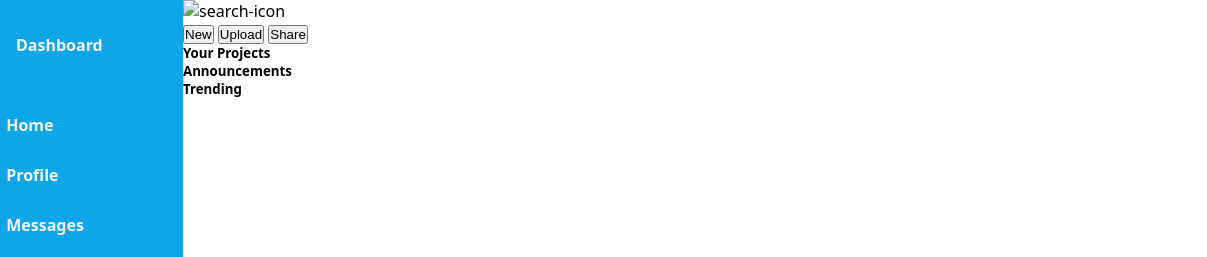
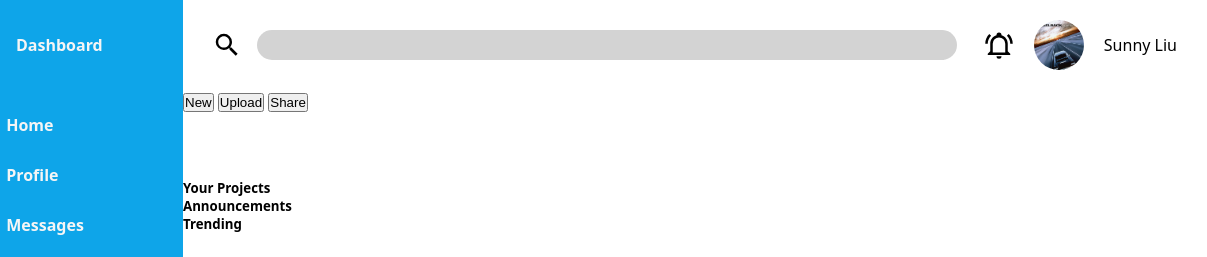
Before and after one commit to Mouzone/admin-dashboard, a plain HTML site: page index.html in a window 1280 px wide. Shown: the top 257 px of the page, 73-1280 px from the left. Drawn offline with Linux system fonts and the light colour scheme.

Commit message:
Fomrat and style searchbar

```diff
--- a/index.html
+++ b/index.html
@@ -56,13 +56,13 @@
         <div class="main">
             <div class="top-bar">
                 <div class="searchbar">
-                    <img src="" alt="search-icon">
-<!--                    search bar-->
+                    <svg class="account-img" id="magnifying-glass" xmlns="http://www.w3.org/2000/svg" viewBox="0 0 24 24"><path d="M9.5,3A6.5,6.5 0 0,1 16,9.5C16,11.11 15.41,12.59 14.44,13.73L14.71,14H15.5L20.5,19L19,20.5L14,15.5V14.71L13.73,14.44C12.59,15.41 11.11,16 9.5,16A6.5,6.5 0 0,1 3,9.5A6.5,6.5 0 0,1 9.5,3M9.5,5C7,5 5,7 5,9.5C5,12 7,14 9.5,14C12,14 14,12 14,9.5C14,7 12,5 9.5,5Z" /></svg>
+                    <div class="bar"></div>
                 </div>
                 <div class="widgets">
-<!--                    alerts-->
-<!--                    profile-->
-<!--                    account name-->
+                    <svg class="account-img" xmlns="http://www.w3.org/2000/svg" viewBox="0 0 24 24"><path d="M10,21H14A2,2 0 0,1 12,23A2,2 0 0,1 10,21M21,19V20H3V19L5,17V11C5,7.9 7.03,5.17 10,4.29C10,4.19 10,4.1 10,4A2,2 0 0,1 12,2A2,2 0 0,1 14,4C14,4.1 14,4.19 14,4.29C16.97,5.17 19,7.9 19,11V17L21,19M17,11A5,5 0 0,0 12,6A5,5 0 0,0 7,11V18H17V11M19.75,3.19L18.33,4.61C20.04,6.3 21,8.6 21,11H23C23,8.07 21.84,5.25 19.75,3.19M1,11H3C3,8.6 3.96,6.3 5.67,4.61L4.25,3.19C2.16,5.25 1,8.07 1,11Z" /></svg><!--                    profile-->
+                    <img class="pfp" src="images/profile%20pic.jpg" alt="">
+                    Sunny Liu
                 </div>
             </div>
             <div class="account">
--- a/style.css
+++ b/style.css
@@ -9,11 +9,12 @@ body {
     font-family: system-ui, "Segoe UI", Roboto, Helvetica, Arial, sans-serif, "Apple Color Emoji", "Segoe UI Emoji", "Segoe UI Symbol";
     display: grid;
     grid-template-columns: 1fr 4fr;
-    height: 1vh;
+    height: 100vh;
+    width: 100vw;
 }
 
 .sidebar {
-    height: 200%;
+    height: 100%;
     background-color: #0ea5e9;
     color: whitesmoke;
     font-weight: bolder;
@@ -61,3 +62,54 @@ body {
     height: 50px;
     width: auto;
 }
+
+.main {
+    display: grid;
+    height: 100vh;
+    grid-template-rows: 1fr 1fr 7fr;
+}
+
+.account-img {
+    height: 30px;
+    width: auto;
+}
+
+.top-bar {
+    display: grid;
+    grid-template-columns: 4fr 1fr;
+    align-items: center;
+    padding: 20px 30px;
+}
+
+#magnifying-glass {
+    justify-self: right;
+    align-self: center;
+}
+
+.searchbar {
+    display: grid;
+    grid-template-columns: 1fr 25fr;
+    grid-gap: 15px;
+}
+
+.bar {
+    height: 30px;
+    width: 700px;
+    background-color: lightgray;
+    border-radius: 20px;
+    justify-self: left;
+    align-self: center;
+}
+
+.widgets {
+    display: grid;
+    grid-auto-flow: column;
+    align-items: center;
+    justify-self: left;
+    grid-gap: 20px;
+}
+
+.pfp {
+    height: 50px;
+    border-radius: 50%;
+}
```
Also changed, not shown: images/profile pic.jpg (added).
